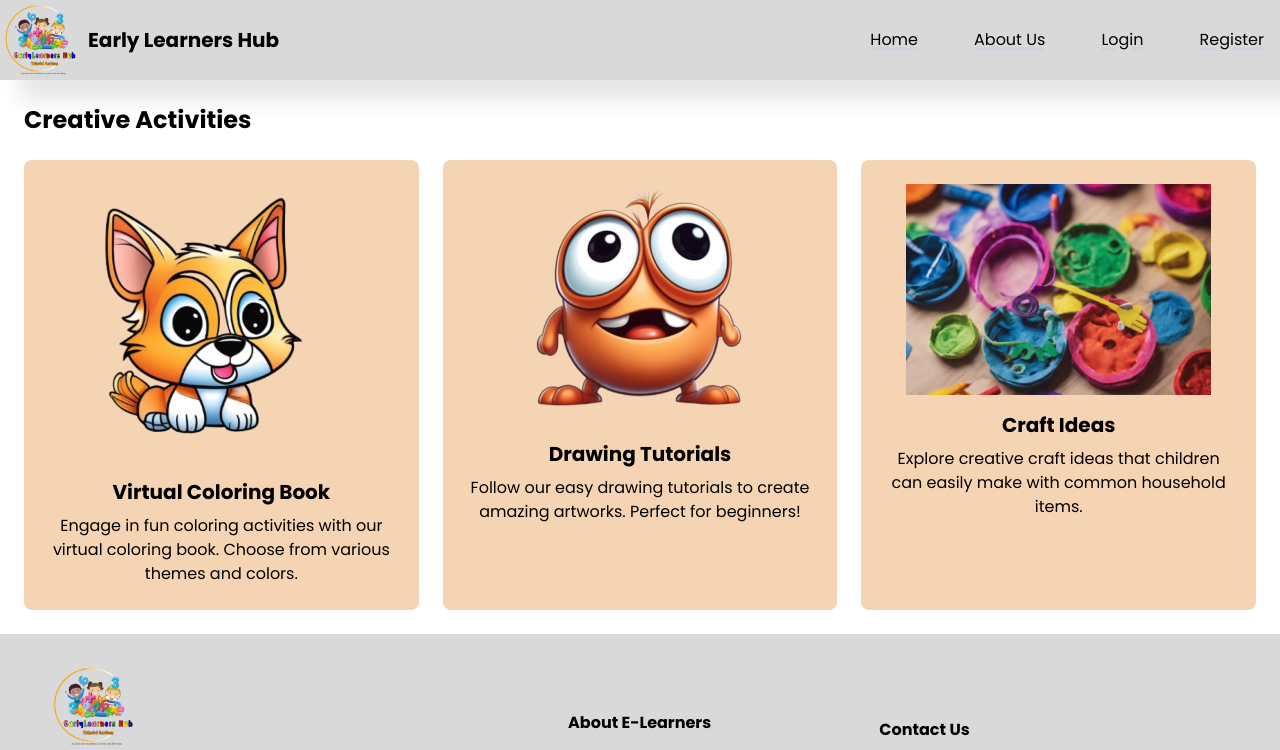
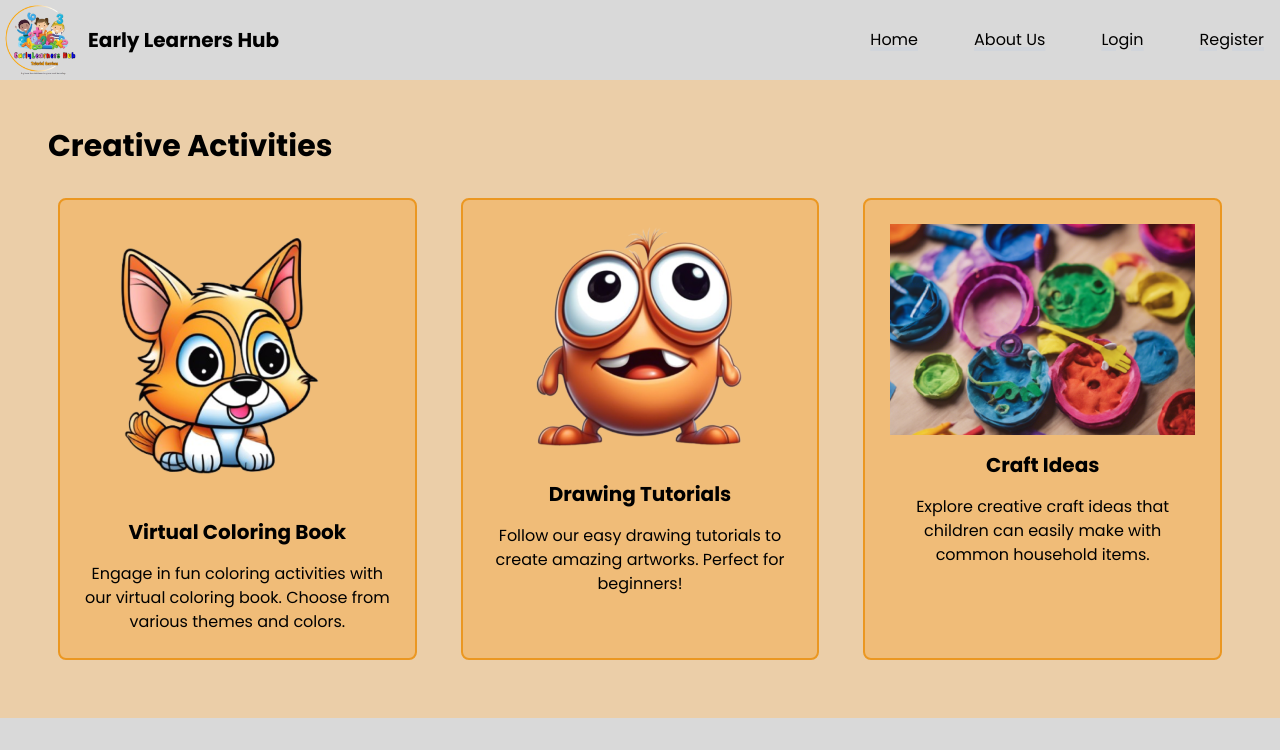
Before and after one commit to raynalyn1/Early-Learners-Hub, a React (Create React App) app in the folder client/: page /arts in a window 1280 px wide. Shown: the top 750 px of the page. Built offline with nearby package versions, Linux system fonts and the light colour scheme; a web font is replaced by a local one.

Commit message:
enhancing-the-art-section

```diff
--- a/client/src/pages/general/ArtsSection.jsx
+++ b/client/src/pages/general/ArtsSection.jsx
@@ -9,32 +9,36 @@ import color from "../../images/art3 1.png";
 const ArtsSection = () => {
   return (
     <div>
+    <div className="bg-[#EBCEA8] p-6">
       <div className="container mx-auto p-6">
-        <h1 className="text-2xl font-bold mb-6">Creative Activities</h1>
+        <h1 className="text-3xl font-bold mb-6">Creative Activities</h1>
         <div className="grid md:grid-cols-3 gap-6">
           {/* Virtual Coloring Book */}
-          <div className="bg-[#F5D4B4] p-6 rounded-lg text-center">
+          <div className="bg-[#F0BC78] p-6 rounded-lg text-center transition-transform duration-300 transform hover:scale-105" style={{ border: '2px solid #EB9721', margin: '10px' }}>
             <img src={arf} alt="Virtual Coloring Book" className="mx-auto mb-4" />
-            <h2 className="text-xl font-bold mb-2">Virtual Coloring Book</h2>
+            <h2 className="text-xl font-bold mb-4">Virtual Coloring Book</h2>
             <p>Engage in fun coloring activities with our virtual coloring book. Choose from various themes and colors.</p>
           </div>
 
           {/* Drawing Tutorials */}
-          <div className="bg-[#F5D4B4] p-6 rounded-lg text-center">
+          <div className="bg-[#F0BC78] p-6 rounded-lg text-center transition-transform duration-300 transform hover:scale-105" style={{ border: '2px solid #EB9721', margin: '10px' }}>
             <img src={bigeyes} alt="Drawing Tutorials" className="mx-auto mb-4" />
-            <h2 className="text-xl font-bold mb-2">Drawing Tutorials</h2>
+            <h2 className="text-xl font-bold mb-4">Drawing Tutorials</h2>
             <p>Follow our easy drawing tutorials to create amazing artworks. Perfect for beginners!</p>
           </div>
 
           {/* Craft Ideas */}
-          <div className="bg-[#F5D4B4] p-6 rounded-lg text-center">
+          <div className="bg-[#F0BC78] p-6 rounded-lg text-center transition-transform duration-300 transform hover:scale-105" style={{ border: '2px solid #EB9721', margin: '10px' }}>
             <img src={color} alt="Craft Ideas" className="mx-auto mb-4" />
-            <h2 className="text-xl font-bold mb-2">Craft Ideas</h2>
+            <h2 className="text-xl font-bold mb-4">Craft Ideas</h2>
             <p>Explore creative craft ideas that children can easily make with common household items.</p>
           </div>
         </div>
       </div>
-      <Footer />
+
+
+    </div>
+    <Footer />
     </div>
   );
 };
```
